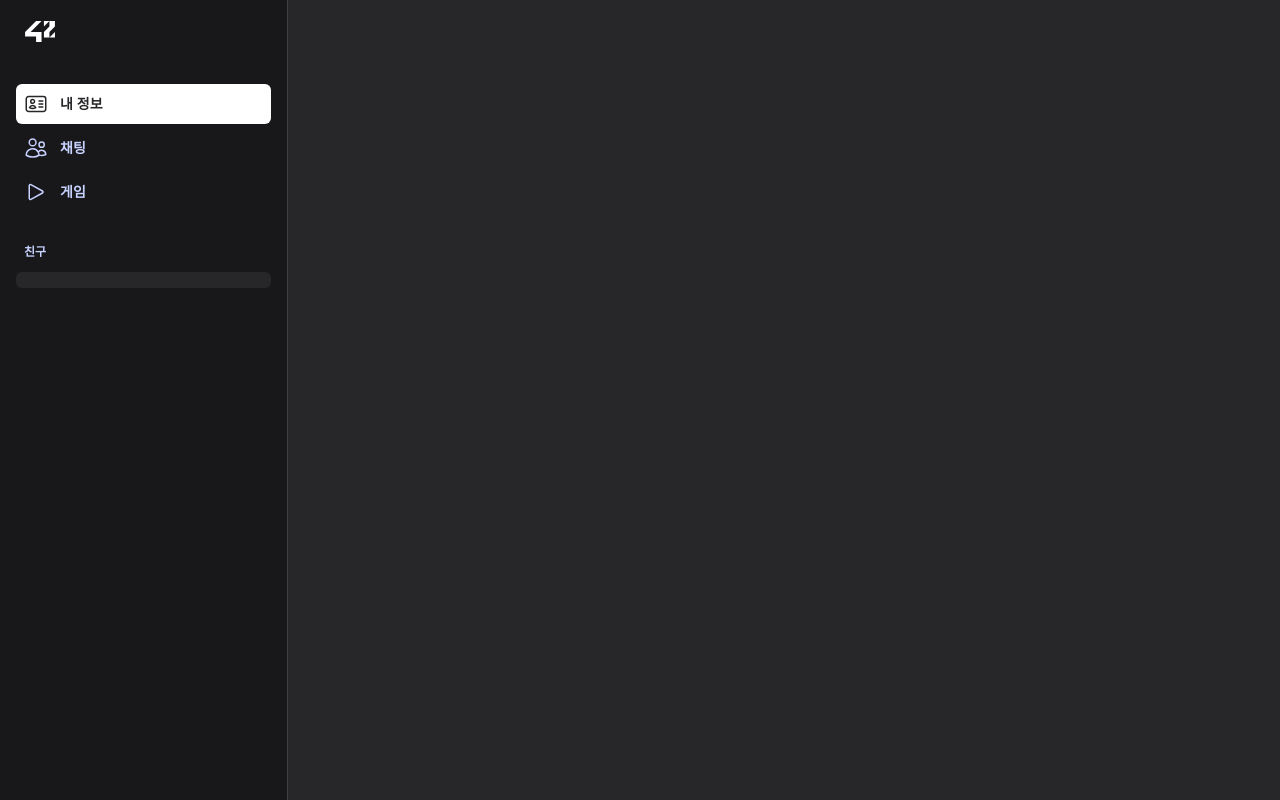
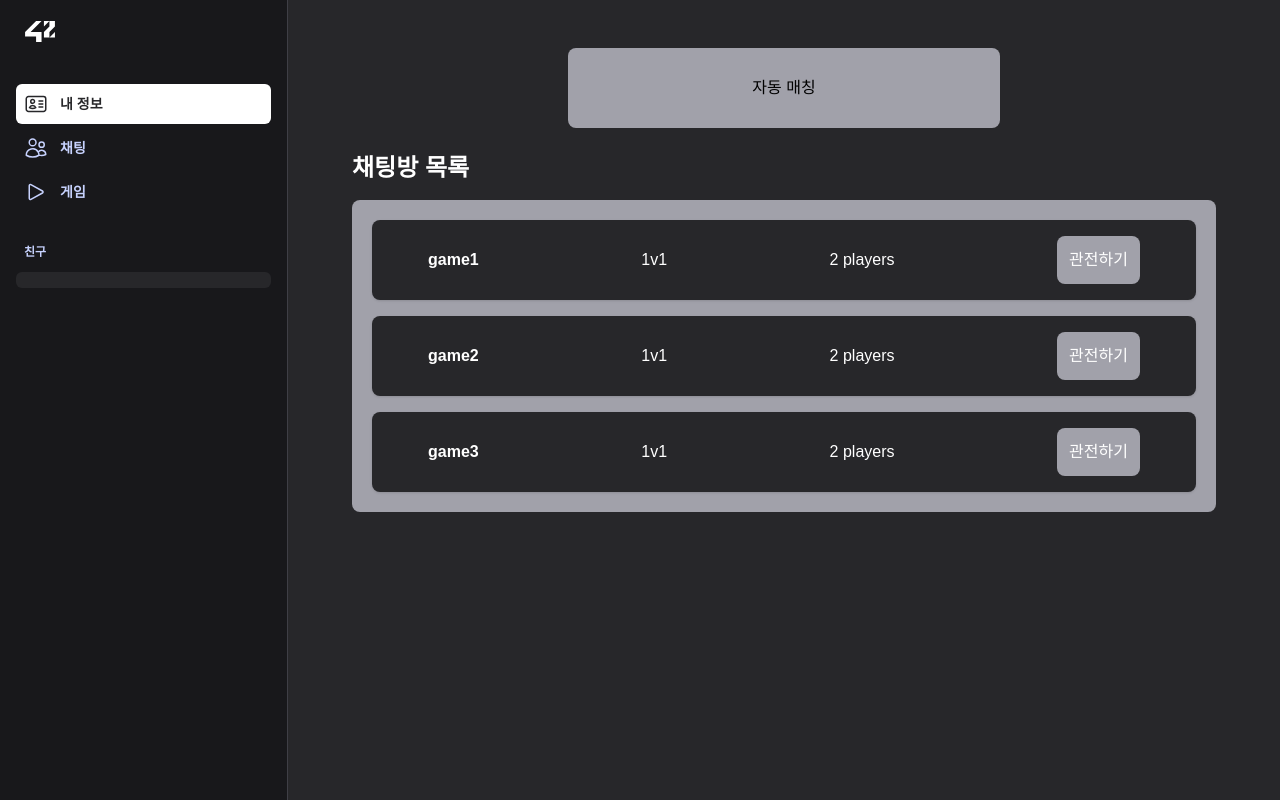
Before and after one commit to 42trancendence/front_end, a Next.js app: page /lobby/game in a window 1280 px wide. Built offline with nearby package versions, Linux system fonts and the light colour scheme; no server answers; sample sign-in values are in the browser's storage.

Commit message:
[TEST] for merge

```diff
--- a/lib/socketContext.tsx
+++ b/lib/socketContext.tsx
@@ -20,7 +20,8 @@ const SocketProvider = ({ children }: SocketProviderProps) => {
 		extraHeaders: {
 			Authorization: `Bearer ${localStorage.getItem('token')}`
 		}
-	}); // Replace with your server URL
+	});
+    console.log(newSocket)// Replace with your server URL
     setSocket(newSocket);
 
 	return () => {
--- a/pages/lobby/game/index.tsx
+++ b/pages/lobby/game/index.tsx
@@ -1,10 +1,85 @@
 import Layout from "@/components/Layout";
+import { useEffect } from "react";
+import { io, Socket } from "socket.io-client";
 
 export default function GameRoom({ pageProps }: { pageProps?: any }) {
+	const gameRoom = [
+		{
+			name: 'game1',
+			mode: '1v1',
+			playerNum: 2
+		},
+		{
+			name: 'game2',
+			mode: '1v1',
+			playerNum: 2
+		},
+		{
+			name: 'game3',
+			mode: '1v1',
+			playerNum: 2
+		},
+	]
+
+	useEffect((): any => {
+		// socketio 백엔드 접속
+		const socket = io('http://localhost:3000/game', {
+			extraHeaders: {
+				Authorization: `Bearer ${localStorage.getItem('token')}`
+			}
+		}); // Replace with your server URL
+
+		console.log(socket);
+
+		socket.on("check", (data: any) => {
+			console.log(data);
+		});
+
+		socket.on("matching", (data: any) => {
+			console.log(data);
+		});
+
+		if (socket) return () => socket.disconnect();
+	}, [])
+
+	const handleMatching = () => {
+		// socketio 로 자동 매칭 요청
+		const socket = io('http://localhost:3000/game', {
+			extraHeaders: {
+				Authorization: `Bearer ${localStorage.getItem('token')}`
+			}
+		});
+		socket.emit('check', { msg: 'check' });
+
+	}
+
 	return (
 		<Layout pageProps={pageProps}>
 			<div className="flex h-full w-full flex-col items-center px-8 py-6">
-				<div className=""></div>
+				{/* 자동 매칭 버튼 */}
+				<button onClick={handleMatching} className="bg-zinc-400 w-[50%] text-black h-20 rounded-lg hover:bg-white hover:text-zinc-800" >
+					자동 매칭
+				</button>
+				{/* 게임방 목록 */}
+				<div className="container mx-auto py-6">
+					<div className="text-2xl font-bold mb-4">
+						채팅방 목록
+					</div>
+					<div className="grid grid-cols-1 gap-4 rounded-lg bg-zinc-400 p-5">
+						{/* Replace this array with actual game room data */}
+						{gameRoom.map((room, index) => (
+							<div key={index} className="bg-zinc-800 text-white p-4 rounded-lg shadow">
+								<div className="flex justify-between items-center px-10">
+									<span className="font-bold">{room.name}</span>
+									<span>{room.mode}</span>
+									<span>{room.playerNum} players</span>
+									<button className="rounded-lg bg-zinc-400 p-3 hover:bg-zinc-700 transition-colors cursor-pointer">관전하기</button>
+								</div>
+							</div>
+						))}
+					</div>
+				</div>
+
 			</div>
 		</Layout>
 	);
```
